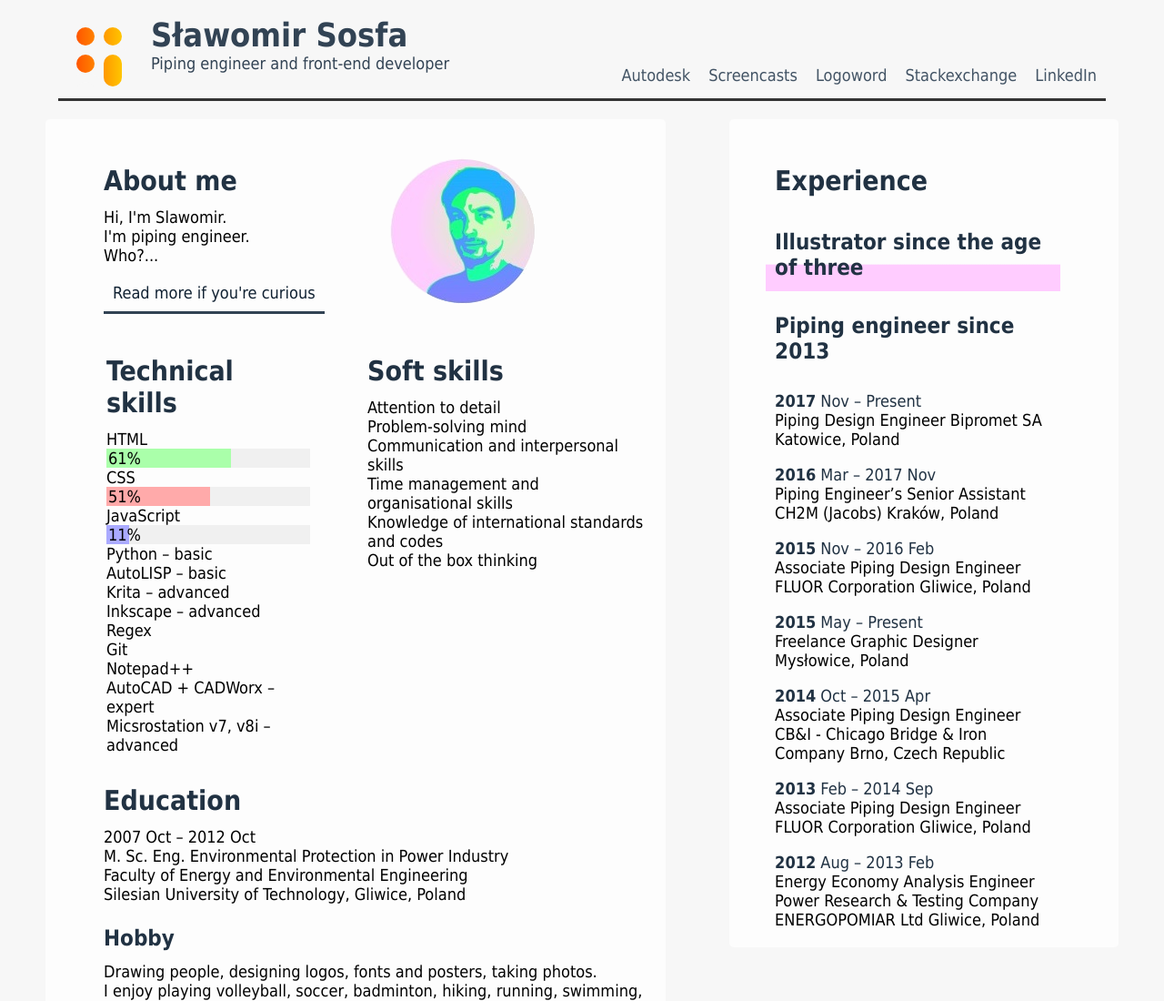
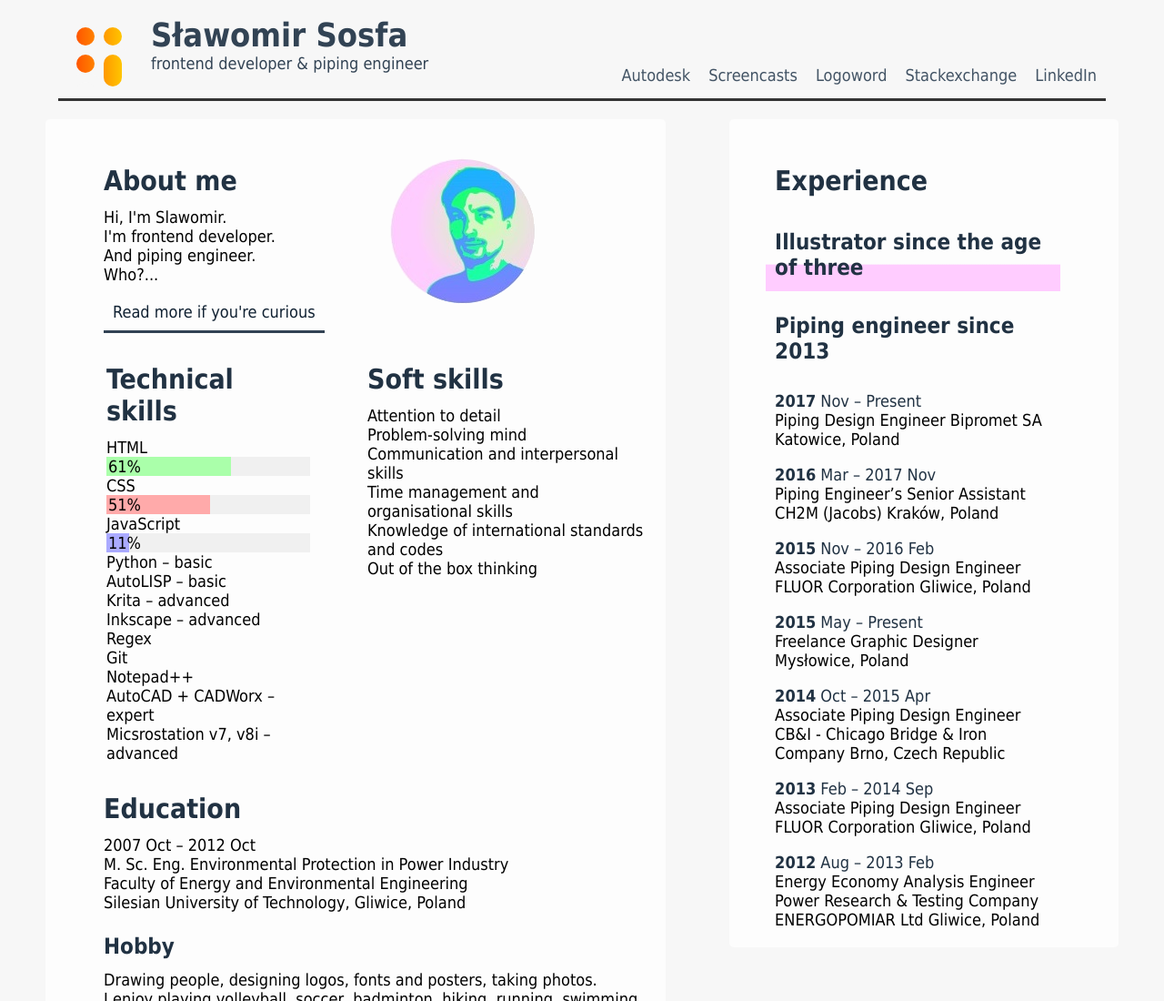
Before and after one commit to Slawomir7/Slawomir7.github.io, a plain HTML site: page index.html in a window 1280 px wide. Shown: the top 1100 px of the page at 91% size. Drawn offline with Linux system fonts and the light colour scheme.

Commit message:
Update index.html

```diff
--- a/index.html
+++ b/index.html
@@ -32,7 +32,7 @@ Below is head section with navigation pane, links to my online places, my name,
         </svg>
         <header class="Cheader">
             <h1>Sławomir Sosfa</h1>
-            <p id="ipunder">Piping engineer and front-end developer</p>
+            <p id="ipunder">frontend developer & piping engineer</p>
         </header>
         <a class="Ca" href="https://www.linkedin.com/in/slawomirsosfa" target="_new">LinkedIn</a>
         <a class="Ca" href="https://superuser.com/users/697313/slawomir" target="_new">Stackexchange</a>
@@ -53,7 +53,8 @@ Below is head section with navigation pane, links to my online places, my name,
                 <h2>About me</h2>
                 <p>
                     Hi, I'm Slawomir.<br>
-                    I'm piping engineer.<br>
+                    I'm frontend developer.<br>
+                    And piping engineer.<br>
                     Who?<span id="irmhide">...</span><br><span id="irmshow"><!--This part is hidden by default.-->
                         <br>Well, piping is just about pipes. Small and big ones. Diameter 15mm up to 1000mm and above.
                         Easy topic? Yes, it's only about straight pipes?<br><br>
@@ -77,6 +78,7 @@ Below is head section with navigation pane, links to my online places, my name,
                         second one is rebuilding existing installations.<br><br>
                         Last but not least, I'm recording short screencasts about efficient use of AutoCAD to share
                         knowledge and best practices.<br><br>
+                        There are many similarities between frontend developer job and piping engineer. Because of that I learned HTML, CSS and JS.<br><br>
                     </span>
                 </p>
                 <button onclick="bfunction()" id="ibrm">Read more if you're curious</button>
```
